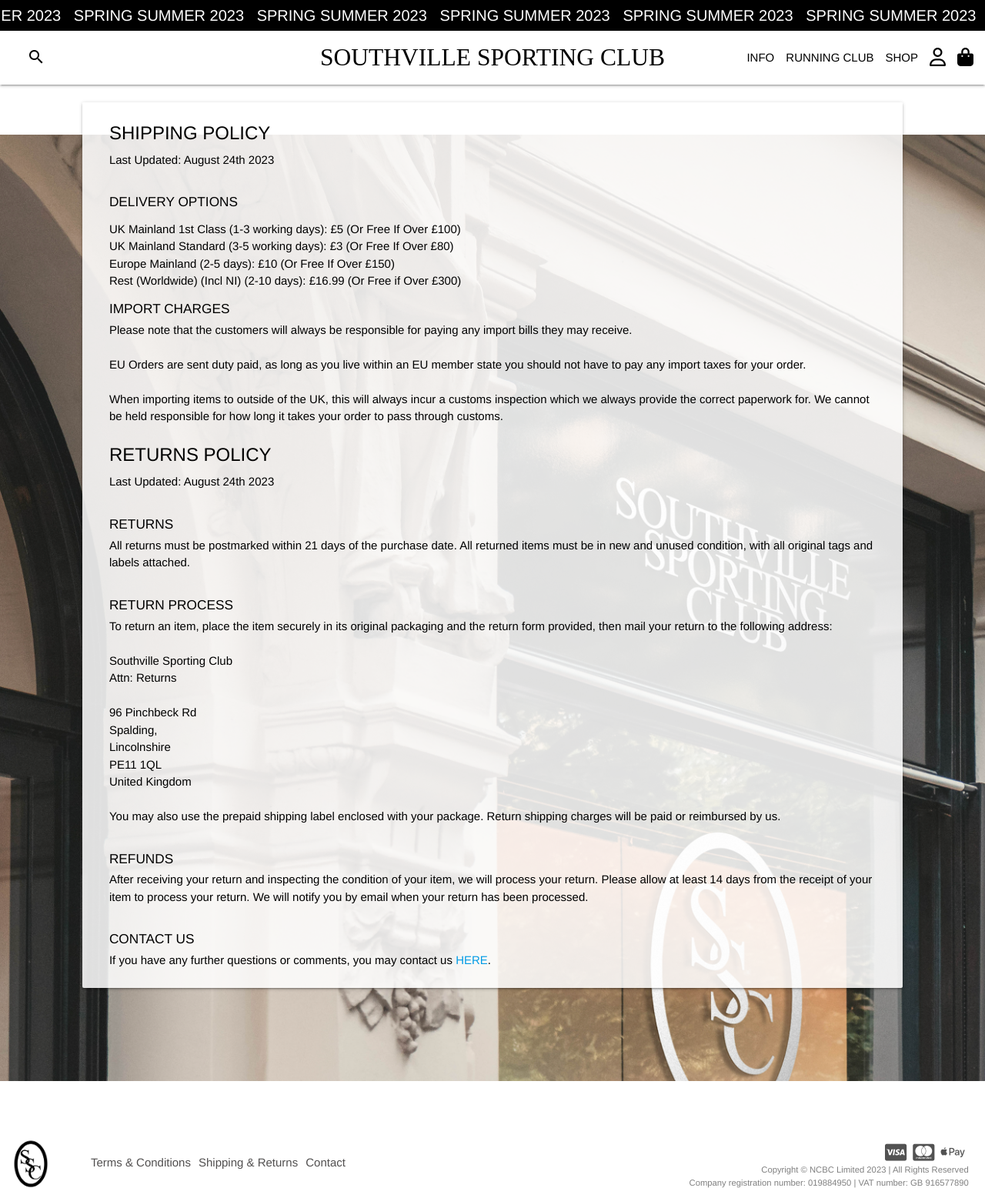
After one commit to nccadman19/southville-sporting-club, a Django app: page /shipping/ in a window 1280 px wide. The commit adds this page. Shown: the whole page at 77% size. Run offline with Django 4.2, Linux system fonts and the light colour scheme; some libraries are stand-ins or nearby versions.

Commit message:
Created shipping and returns html and create custom css, added extra css to product detail page

```diff
--- /dev/null
+++ b/home/static/home/css/home.css
@@ -0,0 +1,10 @@
+/* Shipping & Returns */
+
+.hero-image {
+    background: url('/../media/hero-image-maybe.png') no-repeat center center fixed;
+    height: 170vh !important;
+}
+
+.row .col.card {
+    background-color: #ffffffdb;
+}
--- /dev/null
+++ b/home/templates/home/shipping-and-returns.html
@@ -0,0 +1,68 @@
+{% extends "base.html" %}
+{% load static %}
+
+{% block extra_css %}
+<link href="{% static 'home/css/home.css' %}" type="text/css" rel="stylesheet" media="screen,projection" />
+{% endblock %}
+
+{% block content %}
+<div class="section no-pad-bot hero-image" id="index-banner">
+    <div class="container">
+        <div class="row">
+            <div class="col s12 m10 l10 card offset-l1 offset-m1">
+                <div class="card-content black-text">
+                    <span class="card-title">SHIPPING POLICY</span>
+                    <p class="">Last Updated: August 24th 2023</p><br>
+                    <h6>DELIVERY OPTIONS</h6>
+                    <ul>
+                        <li>UK Mainland 1st Class (1-3 working days): £5 (Or Free If Over £100)</li>
+                        <li>UK Mainland Standard (3-5 working days): £3 (Or Free If Over £80)</li>
+                        <li>Europe Mainland (2-5 days): £10 (Or Free If Over £150)</li>
+                        <li>Rest (Worldwide) (Incl NI) (2-10 days): £16.99 (Or Free if Over £300)</li>
+                    </ul>
+                    <h6>IMPORT CHARGES</h6>
+                    <p>Please note that the customers will always be responsible for paying any import bills they may
+                        receive.<br><br>
+                        EU Orders are sent duty paid, as long as you live within an EU member state you should not have
+                        to pay any import taxes for your order.<br><br>
+
+                        When importing items to outside of the UK, this will always incur a customs inspection which we
+                        always provide the correct paperwork for. We cannot be held responsible for how long it takes
+                        your order to pass through customs.</p><br>
+                    <span class="card-title">RETURNS POLICY</span>
+                    <p class="">Last Updated: August 24th 2023</p><br>
+                    <h6>RETURNS</h6>
+                    <p>All returns must be postmarked within 21 days of the purchase date. All returned items
+                        must be in new and unused condition, with all original tags and labels attached.</p><br>
+                    <h6>RETURN PROCESS</h6>
+                    <p>To return an item, place the item securely in its original packaging and the return form
+                        provided, then mail your return to the following address:<br><br>
+                        Southville Sporting Club<br>
+                        Attn: Returns<br>
+                        <br>
+                        96 Pinchbeck Rd<br>
+                        Spalding,<br>
+                        Lincolnshire<br>
+                        PE11 1QL<br>
+                        United Kingdom<br>
+                        <br>
+                        You may also use the prepaid shipping label enclosed with your package. Return shipping charges
+                        will be paid or reimbursed by us.
+                    </p><br>
+                    <h6>REFUNDS</h6>
+                    <p>After receiving your return and inspecting the condition of your item, we will process
+                        your return. Please allow at least 14 days from the receipt of your item to process
+                        your return. We will notify you by email when your return has been processed.<br><br>
+                    <h6>CONTACT US</h6>
+                    <p>If you have any further questions or comments, you may contact us <a href="#">HERE</a>.</p>
+                </div>
+            </div>
+        </div>
+
+        {% if messages %}
+        <div class="message-container"></div>
+        {% endif %}
+
+    </div>
+</div>
+{% endblock %}
--- a/products/templates/products/product_detail.html
+++ b/products/templates/products/product_detail.html
@@ -1,5 +1,9 @@
 {% extends "base.html" %}
 {% load static %}
+
+{% block extra_css %}
+<link href="{% static 'products/css/products.css' %}" type="text/css" rel="stylesheet" media="screen,projection" />
+{% endblock %}
 
 {% block content %}
 <div class="section" id="index-banner">
```
Also changed, not shown: README.md.
